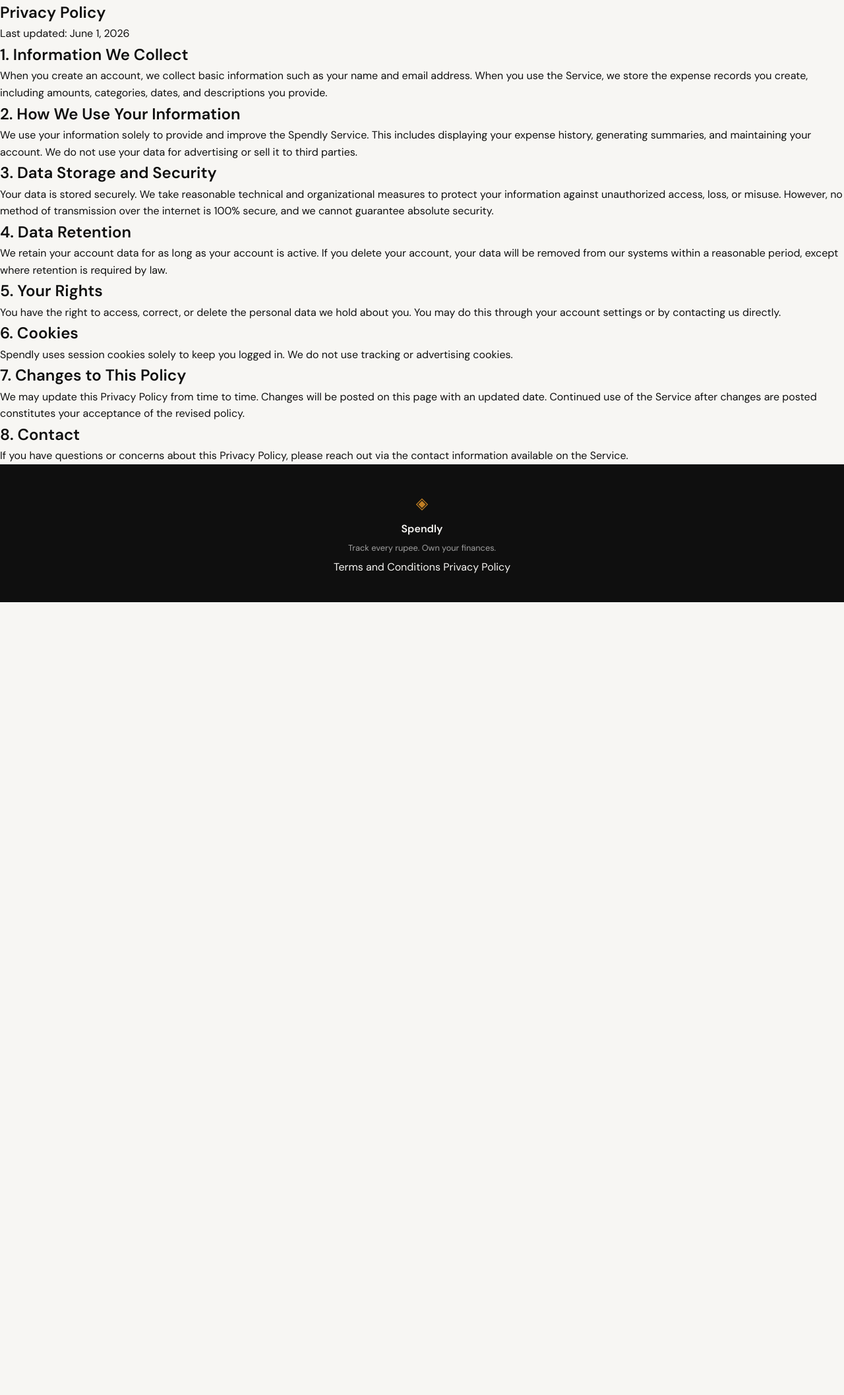
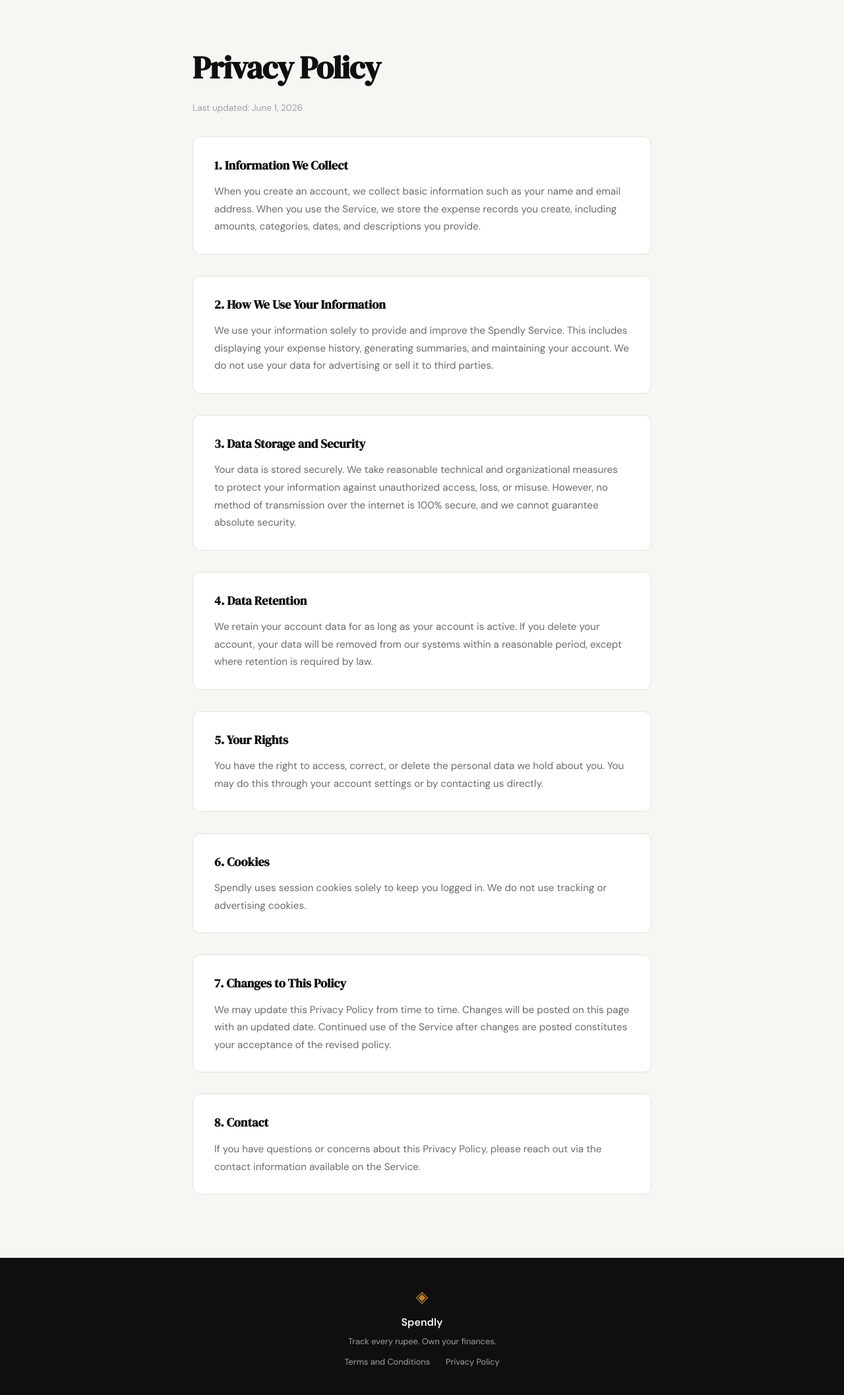
Before and after one commit to Nayan1525/spendly, a Flask app: page /privacy in a window 1280 px wide. Shown: the part 61-2176 px from the top of the page at 66% size. Before the commit the page ends 974 px from the top, so only its background shows below. Run offline with Flask 3, Linux system fonts and the light colour scheme.

Commit message:
landing: add privacy policy page and route
Co-Authored-By: Claude Sonnet 4.6 <noreply@anthropic.com>

```diff
--- a/static/css/style.css
+++ b/static/css/style.css
@@ -508,6 +508,71 @@ a { color: inherit; text-decoration: none; }
 }
 
 /* ------------------------------------------------------------------ */
+/* Footer links                                                        */
+/* ------------------------------------------------------------------ */
+
+.footer-links {
+    display: flex;
+    gap: 1.5rem;
+    margin-top: 0.25rem;
+}
+
+.footer-links a {
+    font-size: 0.8rem;
+    color: var(--ink-faint);
+    transition: color 0.2s;
+}
+
+.footer-links a:hover { color: var(--paper); }
+
+/* ------------------------------------------------------------------ */
+/* Legal pages (Terms & Privacy)                                       */
+/* ------------------------------------------------------------------ */
+
+.legal-page {
+    padding: 4rem 2rem 6rem;
+    max-width: 760px;
+    margin: 0 auto;
+}
+
+.legal-inner { display: flex; flex-direction: column; gap: 2rem; }
+
+.legal-title {
+    font-family: var(--font-display);
+    font-size: clamp(2rem, 4vw, 3rem);
+    color: var(--ink);
+    letter-spacing: -0.02em;
+}
+
+.legal-updated {
+    font-size: 0.85rem;
+    color: var(--ink-faint);
+    margin-top: -1.25rem;
+}
+
+.legal-section {
+    background: var(--paper-card);
+    border: 1px solid var(--border);
+    border-radius: var(--radius-md);
+    padding: 1.75rem 2rem;
+    display: flex;
+    flex-direction: column;
+    gap: 0.75rem;
+}
+
+.legal-section h2 {
+    font-family: var(--font-display);
+    font-size: 1.15rem;
+    color: var(--ink);
+}
+
+.legal-section p {
+    font-size: 0.95rem;
+    color: var(--ink-muted);
+    line-height: 1.75;
+}
+
+/* ------------------------------------------------------------------ */
 /* Responsive                                                          */
 /* ------------------------------------------------------------------ */
 
```
